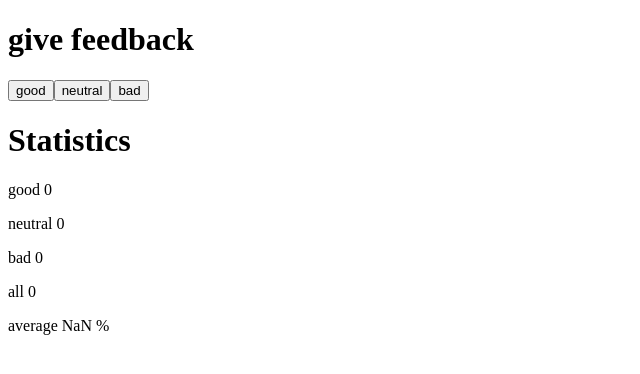
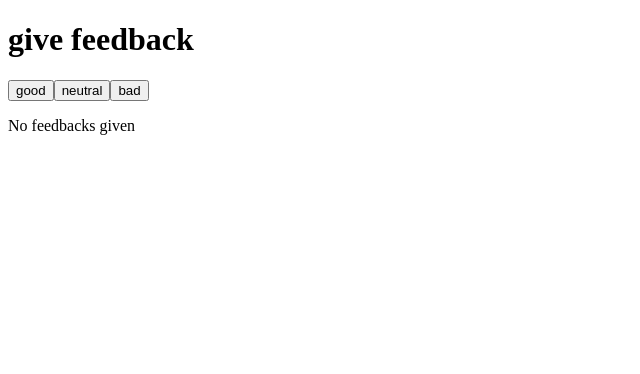
Before and after one commit to newton-adhikari/part1, a React (Create React App) app in the folder unicafe/: page / in a window 1280 px wide. Shown: the top 374 px of the page, without its empty margins (0-640 px from the left). Built offline with nearby package versions, Linux system fonts and the light colour scheme.

Commit message:
unicafe step4 completed

```diff
--- a/unicafe/src/App.js
+++ b/unicafe/src/App.js
@@ -35,17 +35,21 @@ const App = () => {
     setBad(bad +1);
   }
 
+  const statInfo = good || bad || neutral
+    ? <Statistics
+        good={good}
+        neutral={neutral}
+        bad={bad}
+      />
+    : <p>No feedbacks given</p>
+
   return (
     <div>
       <h1>give feedback</h1>
       <button onClick={goodHandler}>good</button>
       <button onClick={neutralHandler}>neutral</button>
       <button onClick={badHandler}>bad</button>
-      <Statistics
-        good={good}
-        neutral={neutral}
-        bad={bad}
-      />
+      {statInfo}
     </div>
   )
 }
```
